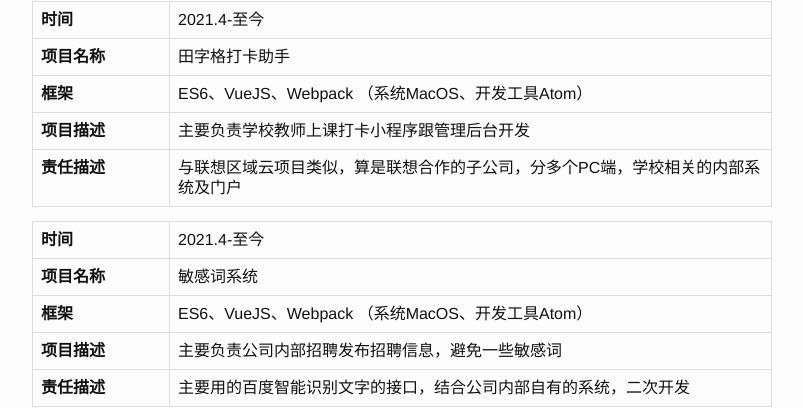
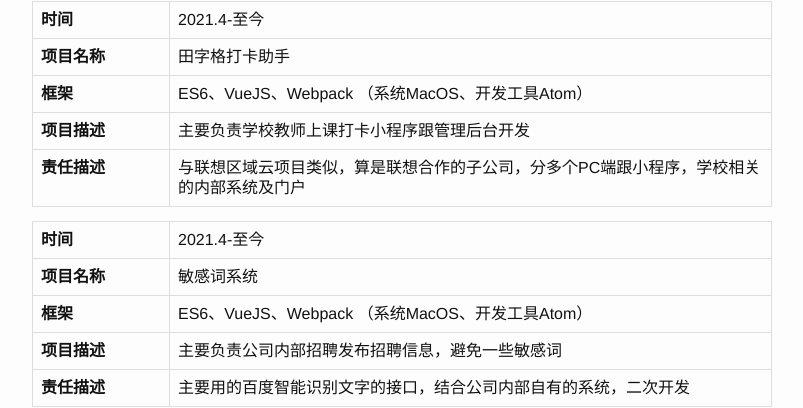
Before and after one commit to ohcrider/ohcrider.github.io, a Jekyll site: the page built from resume.md, in a window 1280 px wide and 900 px high, scrolled down 6584 px. Shown: the part 101-509 px from the top of the window, without its empty margins (238-1041 px from the left). Built offline with Jekyll 4.4.1, drawn with Linux system fonts in a browser that asks for light colours.

Commit message:
Update resume.md
update

```diff
--- a/resume.md
+++ b/resume.md
@@ -215,7 +215,7 @@ permalink: /resume/
 项目名称 | 田字格打卡助手
 框架 | ES6、VueJS、Webpack （系统MacOS、开发工具Atom）
 项目描述 | 主要负责学校教师上课打卡小程序跟管理后台开发
-责任描述 | 与联想区域云项目类似，算是联想合作的子公司，分多个PC端，学校相关的内部系统及门户
+责任描述 | 与联想区域云项目类似，算是联想合作的子公司，分多个PC端跟小程序，学校相关的内部系统及门户
 
 时间 | 2021.4-至今
 项目名称 | 敏感词系统
```
